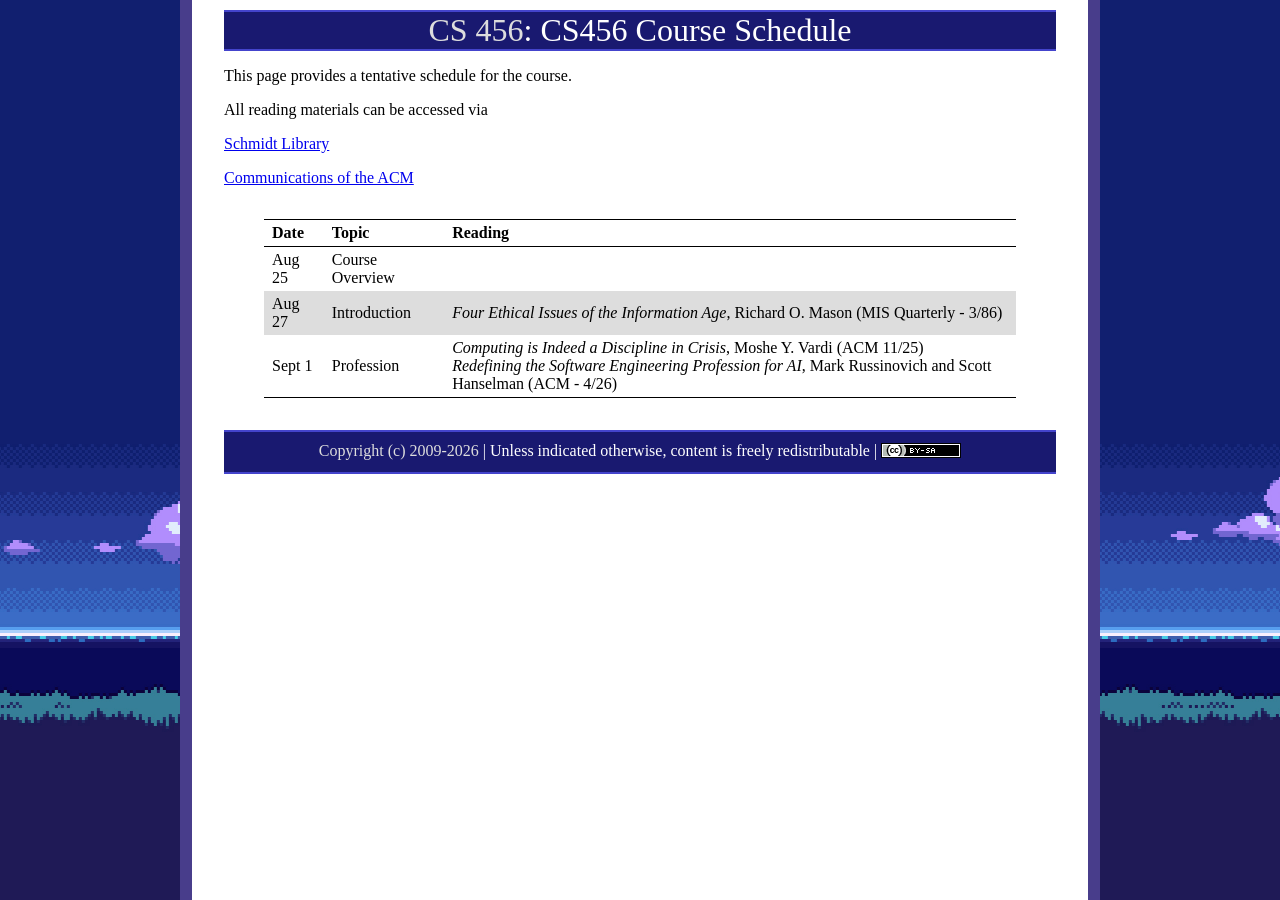
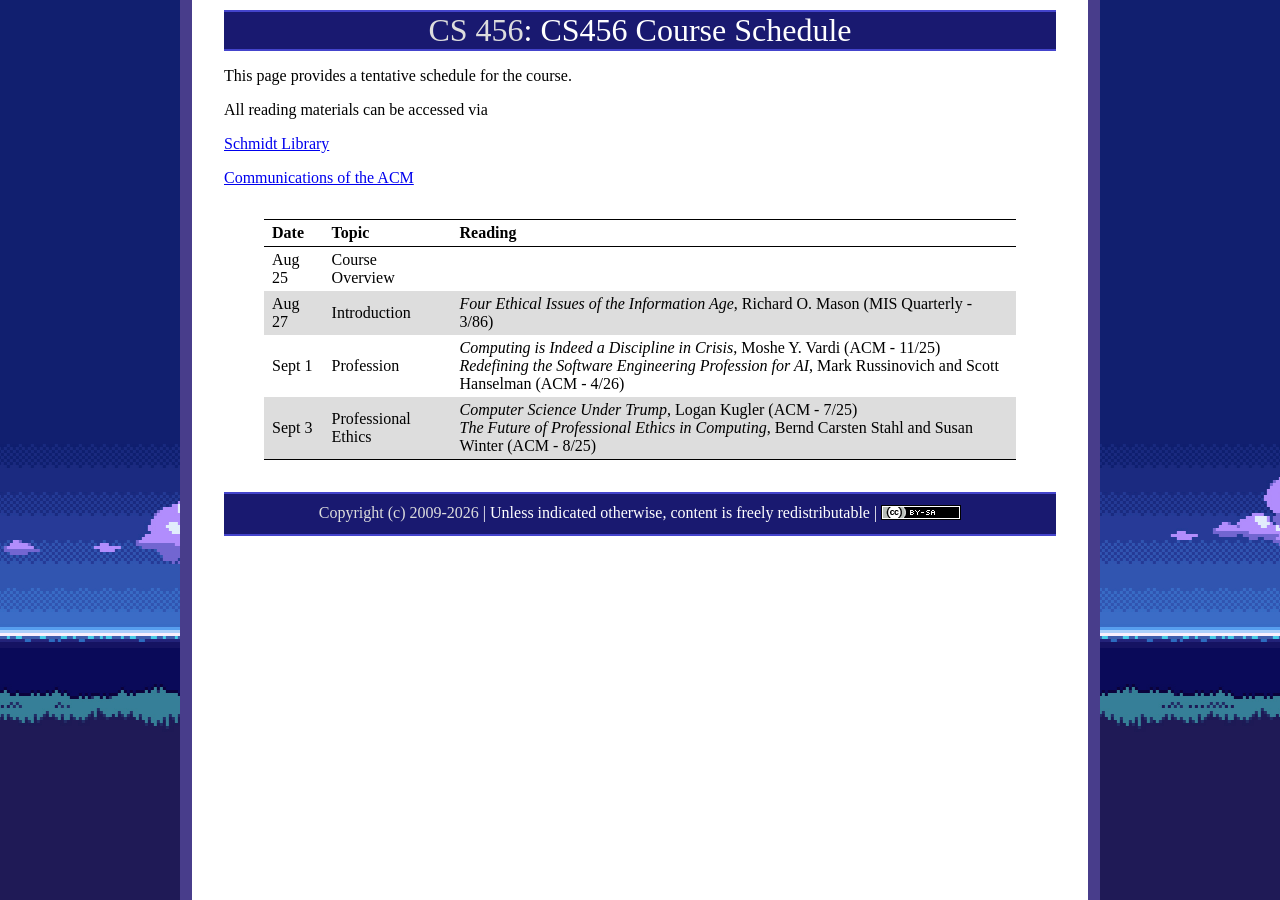
Before and after one commit to ycpcs/cs456-fall2026, a Jekyll site: the page built from schedule/index.md, in a window 1280 px wide. Built offline with Jekyll 4.4.1, drawn with Linux system fonts in a browser that asks for light colours.

Commit message:
update index
update index

```diff
--- a/schedule/index.md
+++ b/schedule/index.md
@@ -15,7 +15,8 @@ All reading materials can be accessed via
 > ------- | -------------------------  | -------------------------------------------------------------------------------------- |
 > Aug 25  | Course Overview        |   |
 > Aug 27  | Introduction           | *Four Ethical Issues of the Information Age*, Richard O. Mason (MIS Quarterly - 3/86)  |
-> Sept 1  | Profession             | *Computing is Indeed a Discipline in Crisis*, Moshe Y. Vardi (ACM 11/25) <br> *Redefining the Software Engineering Profession for AI*, Mark Russinovich and Scott Hanselman (ACM - 4/26)
+> Sept 1  | Profession             | *Computing is Indeed a Discipline in Crisis*, Moshe Y. Vardi (ACM - 11/25) <br /> *Redefining the Software Engineering Profession for AI*, Mark Russinovich and Scott Hanselman (ACM - 4/26)
+> Sept 3  | Professional Ethics    | *Computer Science Under Trump*, Logan Kugler (ACM - 7/25) <br /> *The Future of Professional Ethics in Computing*, Bernd Carsten Stahl and Susan Winter (ACM - 8/25)
 
 <!--
 > Aug 30  | Profession          | *Computing Is a Profession*, Andrew A. Chien (ACM - 10/17) <br /> *Advancing Computing as a Science and Profession - But to What End?*, Moshe Y. Vardi (ACM - 3/20) <br /> *ACM Code of Ethics: A Guide for Positive Action*, Don Gotterbarn, Amy Bruckman, Catherine Flick, Keith Miller, Marty J. Wolf (ACM - 1/18) <br /> [The Pledge of The Computing Professional](http://pledge-of-the-computing-professional.org/home-page/the-oath) |
```
